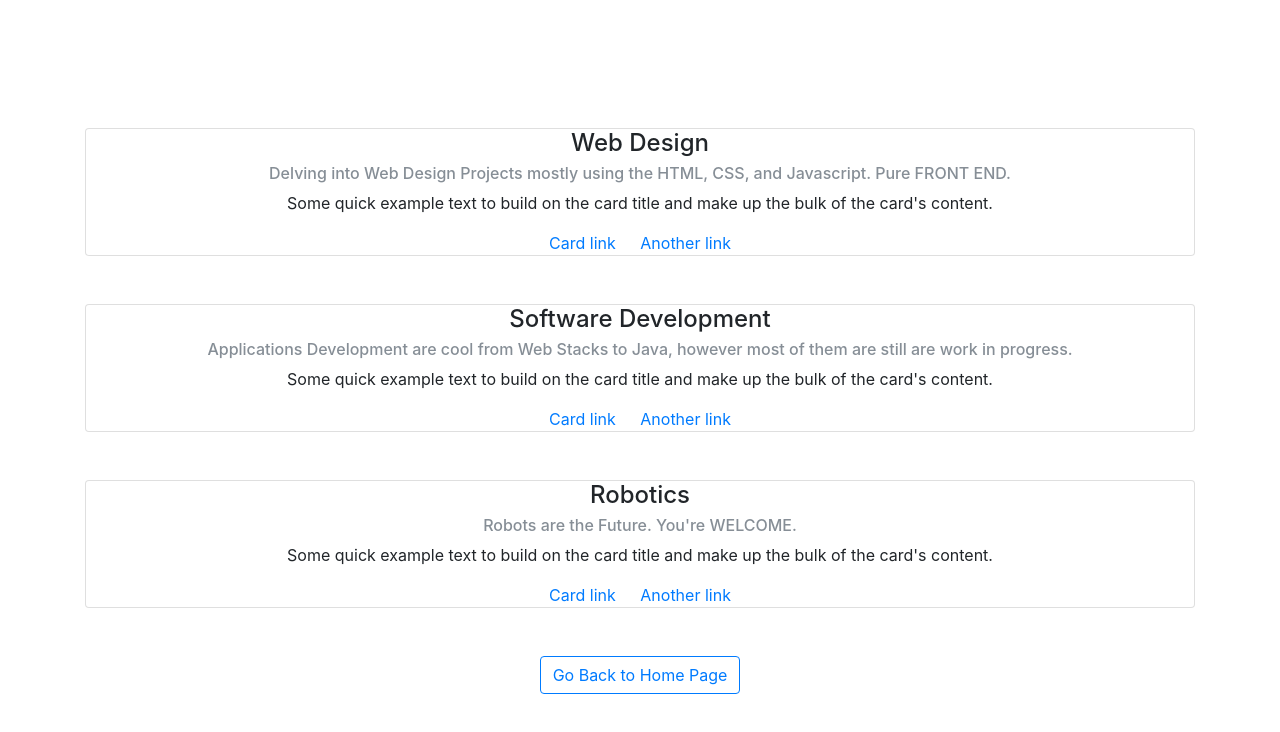
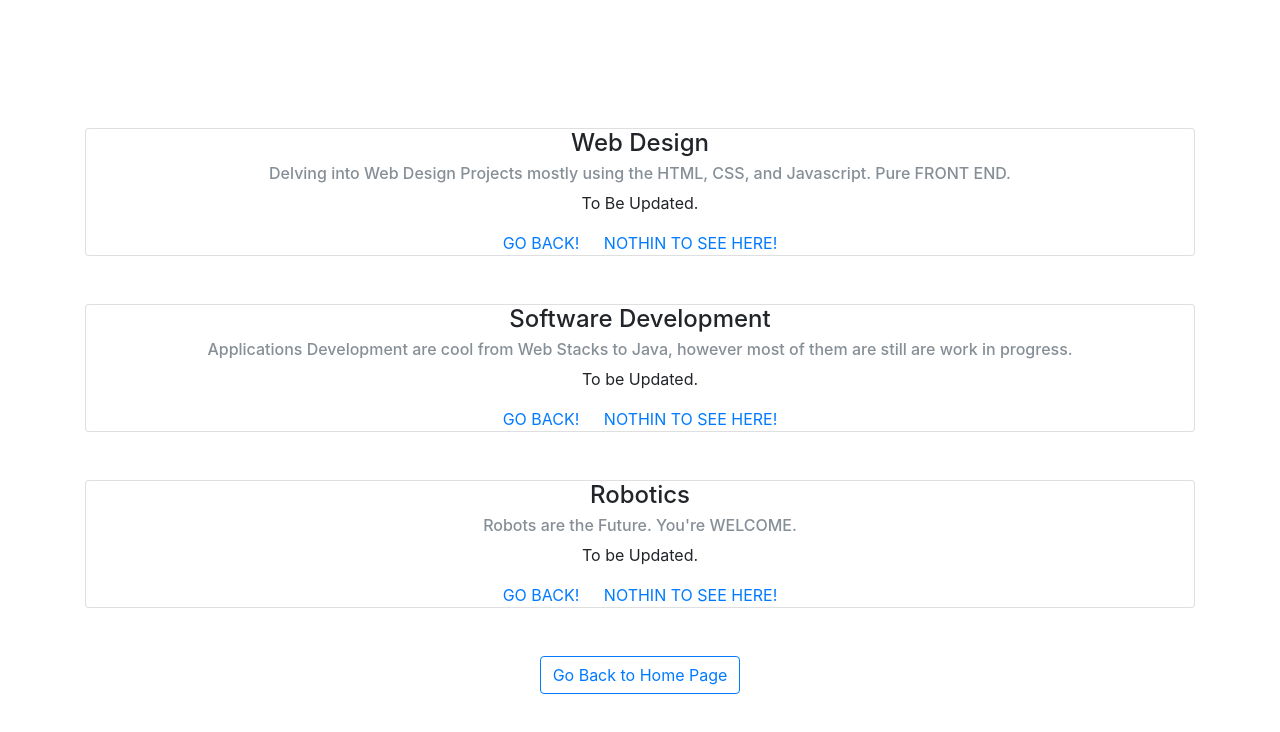
Before and after one commit to JsanJs/jsanjs.github.io, a plain HTML site: page work.html in a window 1280 px wide. Drawn offline with nearby package versions, Linux system fonts and the light colour scheme.

Commit message:
lol updates to website

```diff
--- a/work.html
+++ b/work.html
@@ -18,9 +18,9 @@
           <div class="card-block">
             <h4 class="card-title">Web Design</h4>
             <h6 class="card-subtitle mb-2 text-muted ">Delving into Web Design Projects mostly using the HTML, CSS, and Javascript. Pure FRONT END.</h6>
-            <p class="card-text">Some quick example text to build on the card title and make up the bulk of the card's content.</p>
-            <a href="#" class="card-link">Card link</a>
-            <a href="#" class="card-link">Another link</a>
+            <p class="card-text">To Be Updated.</p>
+            <a href="index.html" class="card-link">GO BACK!</a>
+            <a href="index.html" class="card-link">NOTHIN TO SEE HERE!</a>
           </div>
         </div>
       </section>
@@ -30,9 +30,9 @@
           <div class="card-block">
             <h4 class="card-title">Software Development</h4>
             <h6 class="card-subtitle mb-2 text-muted ">Applications Development are cool from Web Stacks to Java, however most of them are still are work in progress.</h6>
-            <p class="card-text">Some quick example text to build on the card title and make up the bulk of the card's content.</p>
-            <a href="#" class="card-link">Card link</a>
-            <a href="#" class="card-link">Another link</a>
+            <p class="card-text">To be Updated.</p>
+            <a href="index.html" class="card-link">GO BACK!</a>
+            <a href="index.html" class="card-link">NOTHIN TO SEE  HERE!</a>
           </div>
         </div>
       </section>
@@ -42,9 +42,9 @@
           <div class="card-block">
             <h4 class="card-title">Robotics</h4>
             <h6 class="card-subtitle mb-2 text-muted">Robots are the Future. You're WELCOME.</h6>
-            <p class="card-text">Some quick example text to build on the card title and make up the bulk of the card's content.</p>
-            <a href="#" class="card-link">Card link</a>
-            <a href="#" class="card-link">Another link</a>
+            <p class="card-text">To be Updated.</p>
+            <a href="index.html" class="card-link">GO BACK!</a>
+            <a href="index.html" class="card-link">NOTHIN TO SEE HERE!</a>
           </div>
         </div>
       </section>
```
